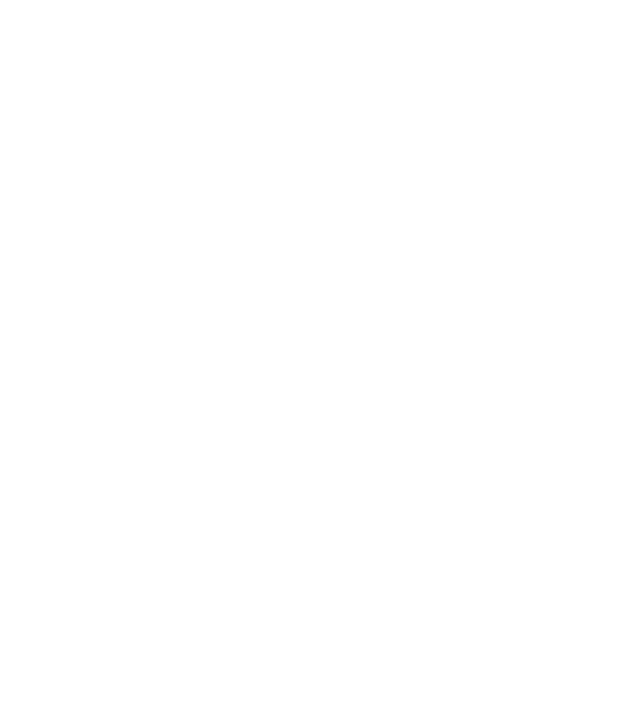
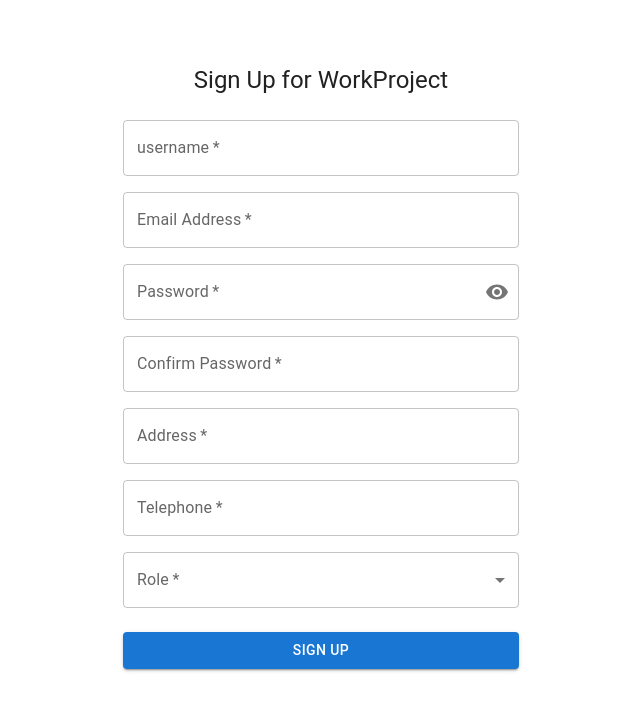
Before and after one commit to Medos777/WorkPfeFront, a React (Create React App) app: page /signup in a window 1280 px wide. Before the commit this address had no page. Shown: the top 710 px of the page, without its empty margins (319-959 px from the left). Built offline with nearby package versions, Linux system fonts and the light colour scheme.

Commit message:
v-signUp

```diff
--- a/src/App.js
+++ b/src/App.js
@@ -7,6 +7,7 @@
 import AddProject from "./Project/AddProject";
 import ListProject from "./Project/ListProject";
 import UpdateProject from "./Project/UpdateProject";
+import SignUp from "./login/SignUp";
 
 function App() {
   return (
@@ -20,6 +21,7 @@
             <Route path="/projects/update/:projectId" element={<UpdateProject />} />
 
             <Route path="/project" element={<ListProject />} />
+            <Route path="/signup" element={<SignUp />} />
         </Routes>
       </Router>
   );
--- a/src/login/Login.jsx
+++ b/src/login/Login.jsx
@@ -17,6 +17,10 @@
     const [userId, setUserId] = useState(null);
     const [isLoggedIn, setIsLoggedIn] = useState(false);
 
+    const handleSignUpClick = (event) => {
+        event.preventDefault();
+        navigate('/signup');
+    };
     const handleSubmit = (event) => {
         event.preventDefault();
         console.log({ email, password, role });
@@ -120,7 +124,7 @@
                         <Link href="#" variant="body2">
                             Forgot password?
                         </Link>
-                        <Link href="#" variant="body2">
+                        <Link href="#" onClick={handleSignUpClick} variant="body2">
                             Sign Up
                         </Link>
                     </Box>
--- /dev/null
+++ b/src/login/SignUp.jsx
@@ -0,0 +1,212 @@
+import React, { useState } from 'react';
+import {
+    Box,
+    Button,
+    TextField,
+    Typography,
+    Container,
+    Grid,
+    InputAdornment,
+    IconButton,
+    Select,
+    MenuItem,
+    FormControl,
+    InputLabel,
+    CssBaseline,
+} from '@mui/material';
+import { Visibility, VisibilityOff } from '@mui/icons-material';
+
+import userservice from "../service/UserService";
+import {useNavigate} from "react-router-dom";
+
+
+export default function SignUp() {
+    const navigate = useNavigate();
+
+    const [username, setUsername] = useState('');
+    const [email, setEmail] = useState('');
+    const [password, setPassword] = useState('');
+    const [confirmPassword, setConfirmPassword] = useState('');
+    const [showPassword, setShowPassword] = useState(false);
+    const [adresse, setAdresse] = useState('');  // New address state
+    const [tel, setTel] = useState('');
+    const [role, setRole] = useState('');
+            // New telephone state
+
+    // Handle input changes
+    const handleEmailChange = (event) => setEmail(event.target.value);
+    const handleUsernameChange = (event) => setUsername(event.target.value);
+    const handlePasswordChange = (event) => setPassword(event.target.value);
+    const handleConfirmPasswordChange = (event) => setConfirmPassword(event.target.value);
+    const handleRoleChange = (event) => setRole(event.target.value);
+    const handleAddressChange = (event) => setAdresse(event.target.value); // Address handler
+    const handleTelChange = (event) => setTel(event.target.value);         // Tel handler
+
+    // Toggle password visibility
+    const handleClickShowPassword = () => setShowPassword(!showPassword);
+    const handleMouseDownPassword = (event) => event.preventDefault();
+
+    // Handle form submission
+    const handleSubmit = (event) => {
+        event.preventDefault();
+
+        const user = {
+            username,
+            email,
+            password,
+            adresse,
+            tel,
+            role,
+
+        };
+
+        console.log(user);
+        userservice.create(user);
+        navigate('/project');
+    };
+
+    return (
+        <Container component="main" maxWidth="xs">
+            <CssBaseline />
+            <Box
+                sx={{
+                    marginTop: 8,
+                    display: 'flex',
+                    flexDirection: 'column',
+                    alignItems: 'center',
+                }}
+            >
+                <Typography component="h1" variant="h5">
+                    Sign Up for WorkProject
+                </Typography>
+                <Box component="form" noValidate onSubmit={handleSubmit} sx={{ mt: 3 }}>
+                    <Grid container spacing={2}>
+                        {/* Email field */}
+                        <Grid item xs={12}>
+                            <TextField
+                                required
+                                fullWidth
+                                id="username"
+                                label="username"
+                                name="username"
+                                autoComplete="username"
+                                value={username}
+                                onChange={handleUsernameChange}
+                            />
+                        </Grid><Grid item xs={12}>
+                            <TextField
+                                required
+                                fullWidth
+                                id="email"
+                                label="Email Address"
+                                name="email"
+                                autoComplete="email"
+                                value={email}
+                                onChange={handleEmailChange}
+                            />
+                        </Grid>
+
+                        {/* Password field */}
+                        <Grid item xs={12}>
+                            <TextField
+                                required
+                                fullWidth
+                                name="password"
+                                label="Password"
+                                type={showPassword ? 'text' : 'password'}
+                                id="password"
+                                autoComplete="new-password"
+                                value={password}
+                                onChange={handlePasswordChange}
+                                InputProps={{
+                                    endAdornment: (
+                                        <InputAdornment position="end">
+                                            <IconButton
+                                                onClick={handleClickShowPassword}
+                                                onMouseDown={handleMouseDownPassword}
+                                                edge="end"
+                                            >
+                                                {showPassword ? <VisibilityOff /> : <Visibility />}
+                                            </IconButton>
+                                        </InputAdornment>
+                                    ),
+                                }}
+                            />
+                        </Grid>
+
+                        {/* Confirm Password field */}
+                        <Grid item xs={12}>
+                            <TextField
+                                required
+                                fullWidth
+                                name="confirmPassword"
+                                label="Confirm Password"
+                                type={showPassword ? 'text' : 'password'}
+                                id="confirm-password"
+                                autoComplete="new-password"
+                                value={confirmPassword}
+                                onChange={handleConfirmPasswordChange}
+                            />
+                        </Grid>
+
+                        {/* Address field */}
+                        <Grid item xs={12}>
+                            <TextField
+                                required
+                                fullWidth
+                                name="adresse"
+                                label="Address"
+                                id="adresse"
+                                autoComplete="adresse"
+                                value={adresse}
+                                onChange={handleAddressChange}  // Address input handler
+                            />
+                        </Grid>
+
+                        {/* Telephone field */}
+                        <Grid item xs={12}>
+                            <TextField
+                                required
+                                fullWidth
+                                name="tel"
+                                label="Telephone"
+                                id="tel"
+                                autoComplete="tel"
+                                value={tel}
+                                onChange={handleTelChange}  // Tel input handler
+                            />
+                        </Grid>
+
+                        {/* Role dropdown */}
+                        <Grid item xs={12}>
+                            <FormControl fullWidth required>
+                                <InputLabel id="role-label">Role</InputLabel>
+                                <Select
+                                    labelId="role-label"
+                                    id="role"
+                                    value={role}
+                                    label="Role"
+                                    onChange={handleRoleChange}
+                                >
+                                    <MenuItem value="developer">Developer</MenuItem>
+                                    <MenuItem value="manager">Manager</MenuItem>
+                                    <MenuItem value="admin">Admin</MenuItem>
+                                </Select>
+                            </FormControl>
+                        </Grid>
+                    </Grid>
+
+                    {/* Submit button */}
+                    <Button
+                        type="submit"
+                        fullWidth
+                        variant="contained"
+                        sx={{ mt: 3, mb: 2 }}
+                    >
+                        Sign Up
+                    </Button>
+                </Box>
+            </Box>
+        </Container>
+    );
+}
--- /dev/null
+++ b/src/service/UserService.js
@@ -0,0 +1,17 @@
+import httpClient from '../http-common';
+const getAll = () => {
+    return httpClient.get(('/users'));
+}
+const getUser =  usersId => {
+    return httpClient.get(`/users/id/${usersId}`);
+}
+const create = ( userstData) => {
+    return httpClient.post(`/users`, userstData);
+}
+const update = ( usersId,usersData) => {
+    return httpClient.put(`/users/${usersId}`, usersData);
+}
+const deleteUsers =  usersId =>{
+    return httpClient.delete(`/users/${usersId}`);
+}
+export  default {getAll,create,deleteUsers,getUser,update}
```
